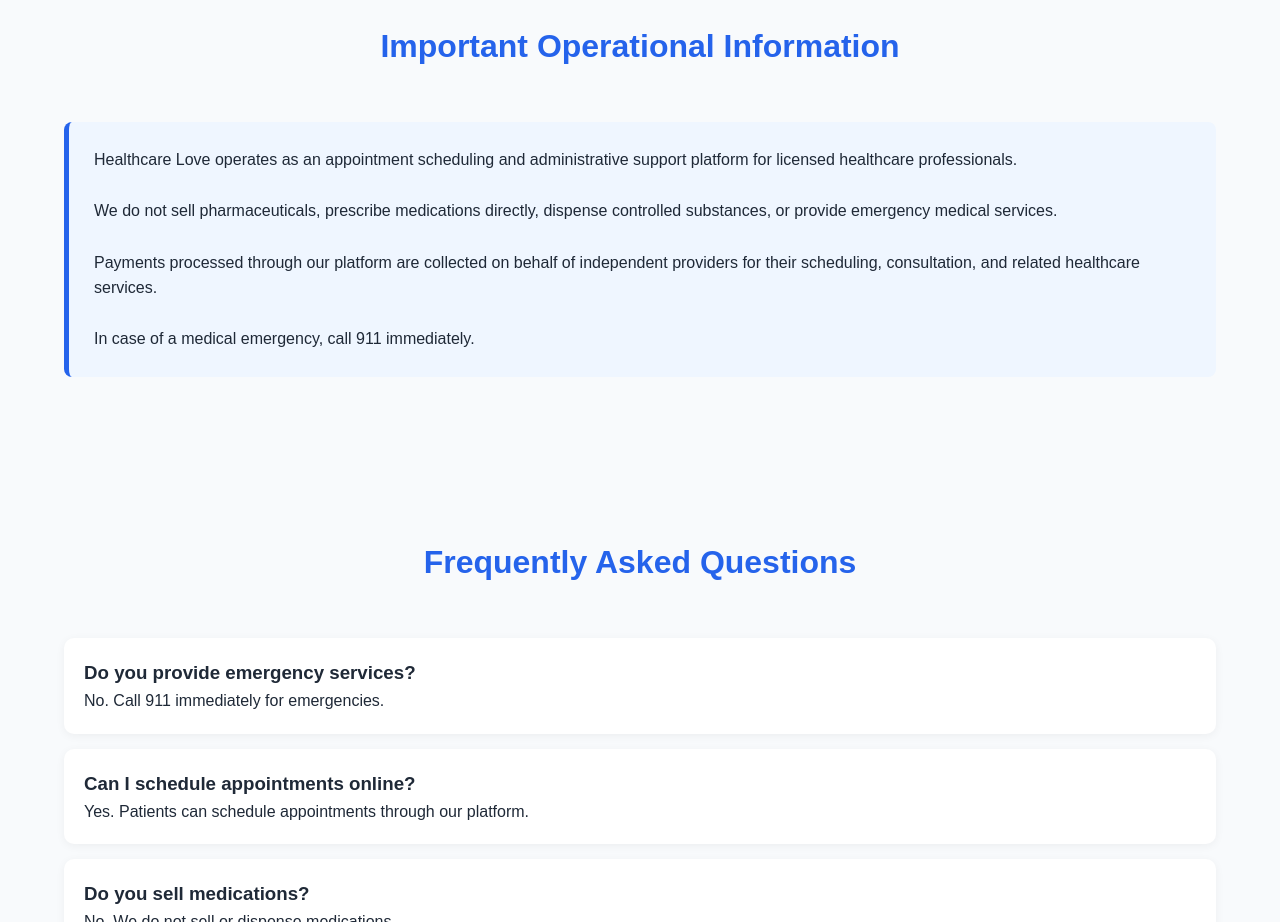
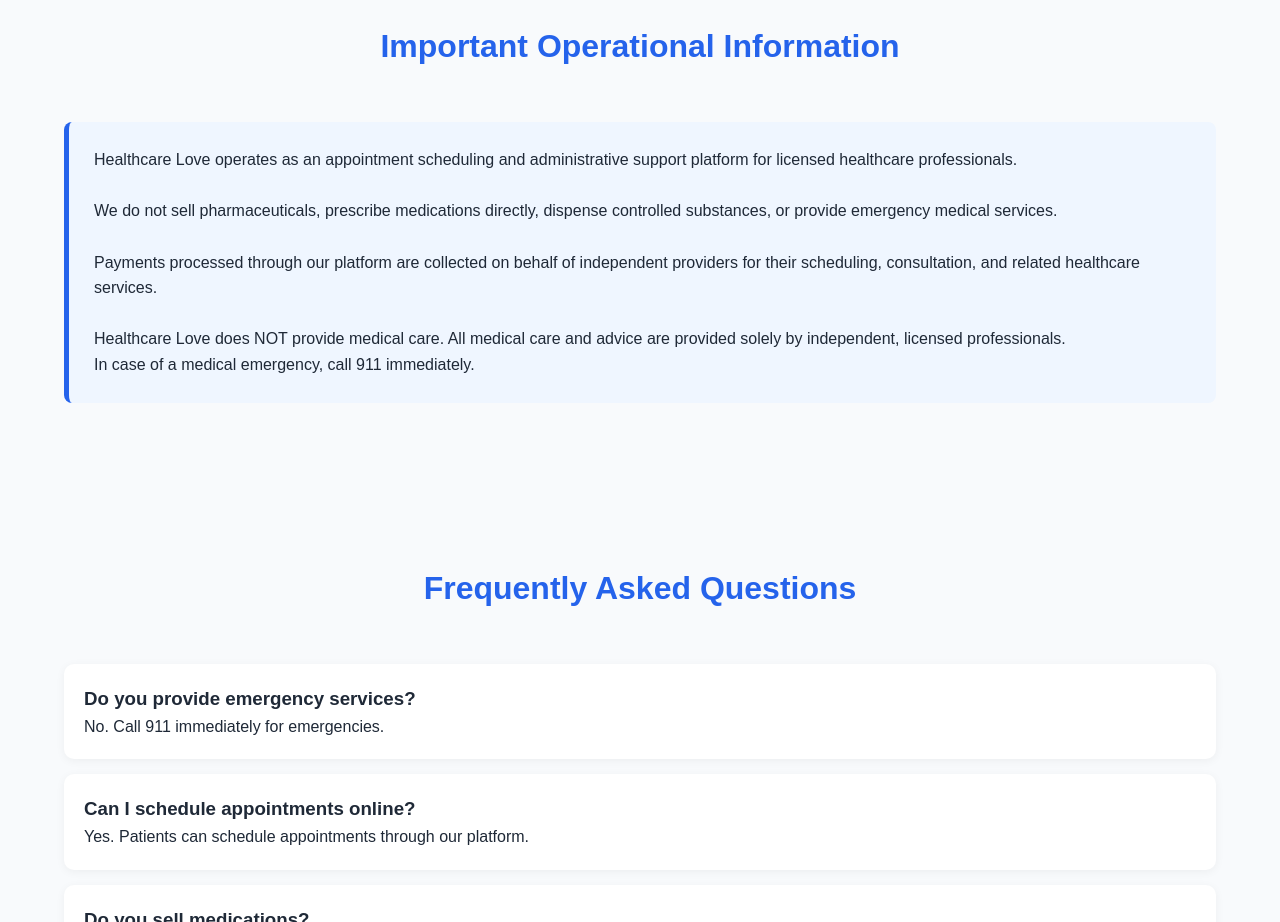
Before and after one commit to privateink08-a11y/health-care-love.github.io, a plain HTML site: page index.html in a window 1280 px wide. Shown: the part 2120-3042 px from the top of the page. Drawn offline with Linux system fonts and the light colour scheme.

Commit message:
Update index.html

```diff
--- a/index.html
+++ b/index.html
@@ -313,7 +313,7 @@
 </p>
 
 <br>
-
+Healthcare Love does NOT provide medical care. All medical care and advice are provided solely by independent, licensed professionals.
 <p>
 In case of a medical emergency, call 911 immediately.
 </p>
```
